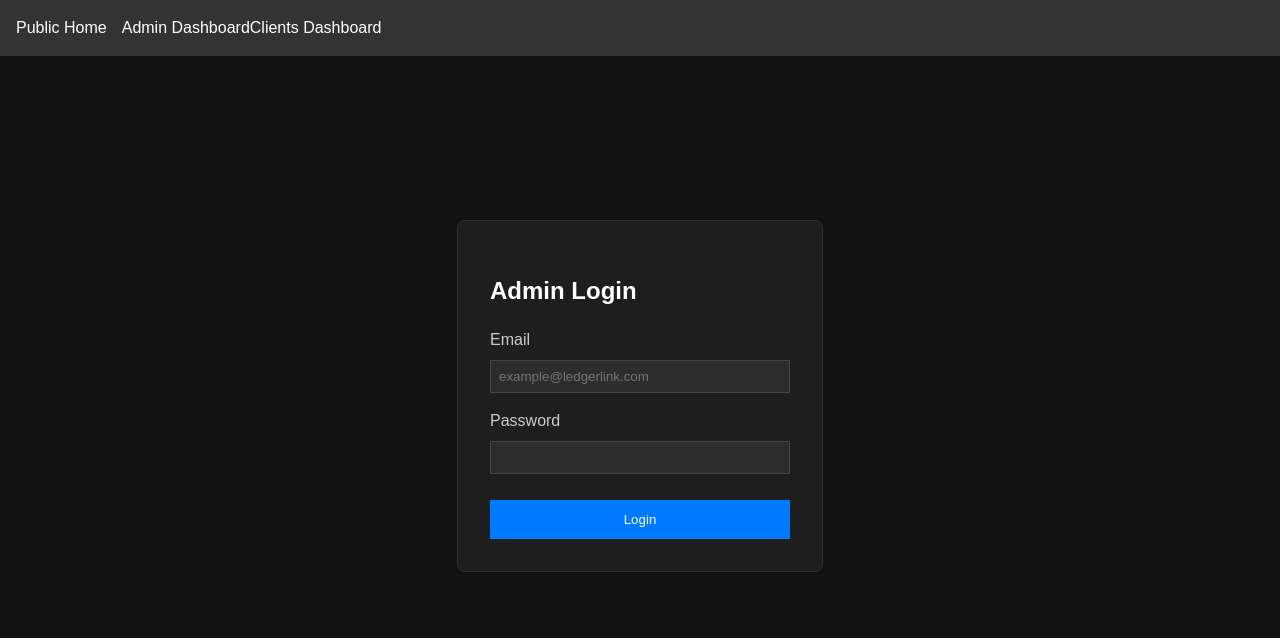
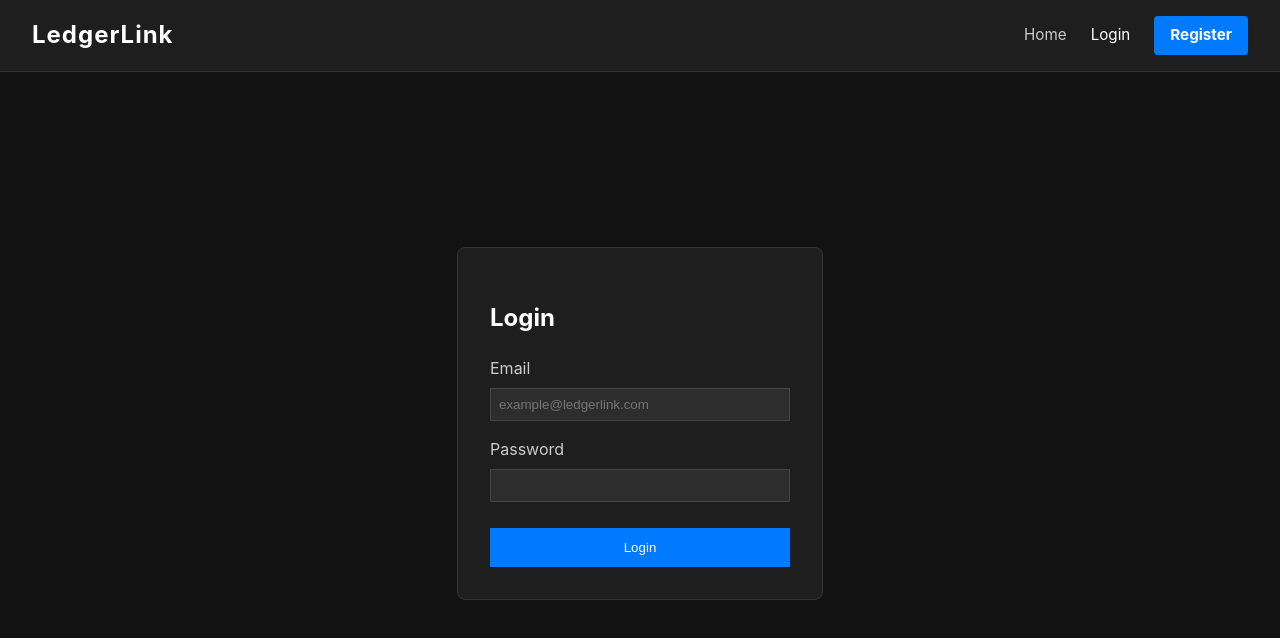
Before and after one commit to void-david/LedgerLink.Web, a Vue app: page /login in a window 1280 px wide. Shown: the top 638 px of the page. Built offline with nearby package versions, Linux system fonts and the light colour scheme.

Commit message:
sprint 4 done

```diff
--- a/src/App.vue
+++ b/src/App.vue
@@ -1,19 +1,131 @@
 <script setup lang="ts">
-  // Logic handled by the views
+import { useRouter } from 'vue-router';
+import { useAuthStore } from './stores/auth';
+
+const authStore = useAuthStore();
+const router = useRouter();
+
+const handleLogout = () => {
+  authStore.logout();
+  router.push('/login');
+};
 </script>
 
 <template>
-  <div class="app-container">
-    <nav style="background: #333; padding: 1rem; margin-bottom: 20px;">
-      <router-link to="/" style="color: white; margin-right: 15px; text-decoration: none;">Public Home</router-link>
-      <router-link to="/admin" style="color: white; text-decoration: none;">Admin Dashboard</router-link>
-      <router-link to="/clients" style="color: white; text-decoration: none;">Clients Dashboard</router-link>
+  <div class="app-layout">
+    <nav class="navbar">
+      <div class="logo">LedgerLink</div>
+
+      <div class="nav-links">
+        <router-link to="/">Home</router-link>
+
+        <template v-if="!authStore.isAutheticated">
+          <router-link to="/login">Login</router-link>
+          <router-link to="/register" class="btn-register">Register</router-link>
+        </template>
+
+        <template v-if="authStore.isClient">
+          <router-link to="/dashboard">My Portal</router-link>
+        </template>
+
+        <template v-if="authStore.isAdmin">
+          <router-link to="/admin">Requests</router-link>
+          <router-link to="/clients">Clients DB</router-link>
+        </template>
+
+        <button v-if="authStore.isAutheticated" @click="handleLogout" class="btn-logout">
+          Logout
+        </button>
+      </div>
     </nav>
 
-    <RouterView />
+    <main class="content">
+      <RouterView />
+    </main>
   </div>
 </template>
 
+<style scoped>
+/* Base Layout */
+.app-layout {
+  min-height: 100vh;
+  display: flex;
+  flex-direction: column;
+}
+
+/* Navbar Styling */
+.navbar {
+  display: flex;
+  justify-content: space-between;
+  align-items: center;
+  padding: 1rem 2rem;
+  background-color: #1e1e1e;
+  border-bottom: 1px solid #333;
+}
+
+.logo {
+  font-weight: bold;
+  font-size: 1.5rem;
+  color: #fff;
+  letter-spacing: 1px;
+}
+
+/* Navigation Links */
+.nav-links {
+  display: flex;
+  gap: 1.5rem;
+  align-items: center;
+}
+
+.nav-links a {
+  color: #ccc;
+  text-decoration: none;
+  font-size: 0.95rem;
+  transition: color 0.2s;
+}
+
+.nav-links a:hover, .nav-links a.router-link-active {
+  color: #fff;
+}
+
+/* Buttons */
+.btn-register {
+  background: #007bff;
+  color: white !important;
+  padding: 0.5rem 1rem;
+  border-radius: 4px;
+  font-weight: bold;
+  transition: background 0.2s;
+}
+
+.btn-register:hover {
+  background: #0056b3;
+}
+
+.btn-logout {
+  background: transparent;
+  border: 1px solid #dc3545;
+  color: #dc3545;
+  padding: 0.4rem 0.8rem;
+  border-radius: 4px;
+  cursor: pointer;
+  transition: all 0.2s;
+}
+
+.btn-logout:hover {
+  background: #dc3545;
+  color: white;
+}
+
+.content {
+  padding: 2rem;
+  flex: 1;
+}
+
+
+</style>
+
 <style>
-  body {margin: 0; font-family: sans-serif;}
+/* Global Resets */
+body { margin: 0; font-family: 'Inter', sans-serif; background-color: #121212; color: white; }
 </style>
--- a/src/stores/auth.ts
+++ b/src/stores/auth.ts
@@ -6,22 +6,31 @@ export const useAuthStore = defineStore('auth', () =>{
     const token = ref(sessionStorage.getItem('token') || '');
     const userEmail = ref(sessionStorage.getItem('userEmail') || '');
 
+    const role = ref(sessionStorage.getItem('userRole') || '');
+
     const isAutheticated = computed(() => !!token.value);
+    const isAdmin = computed(() => role.value === 'Admin');
+    const isClient = computed(() => role.value === 'Client');
 
-    function login(newToken: string, email: string){
+    function login(newToken: string, email: string, newRole: string){
         token.value = newToken;
         userEmail.value = email;
+        role.value = newRole;
         // Save to browser local storage
         sessionStorage.setItem('token', newToken);
         sessionStorage.setItem('userEmail', email);
+        sessionStorage.setItem('userRole', newRole);
     }
 
     function logout(){
         token.value = '';
         userEmail.value = '';
+        role.value = '';
+
         sessionStorage.removeItem('token');
         sessionStorage.removeItem('userEmail');
+        sessionStorage.removeItem('userRole');
     }
 
-    return { token, userEmail, isAutheticated, login, logout };
+    return { token, userEmail, role, isAutheticated, isAdmin, isClient, login, logout };
 });
--- a/src/types/ServiceRequest.ts
+++ b/src/types/ServiceRequest.ts
@@ -4,4 +4,5 @@ export interface ServiceRequest{
     price: number;
     status: string;
     createdAt: string;
+    clientName?: string; // Might not have a client attached
 }
--- a/src/views/AdminDashboard.vue
+++ b/src/views/AdminDashboard.vue
@@ -2,18 +2,42 @@
 import { ref, onMounted } from 'vue';
 import apiClient from '../api/axios';
 import type { Service } from '../types/Service';
+import type { ServiceRequest } from '../types/ServiceRequest';
 
 // State
 const services = ref<Service[]>([]);
+const requests = ref<ServiceRequest[]>([]);
 const isEditing = ref(false);
 const form = ref({ id: 0, name: '', description: '', basePrice: 0 });
 const message = ref('');
 
-// Fetch Data
+// Fetch Data (Services)
 const loadServices = async () => {
   const res = await apiClient.get<Service[]>('/Services');
   services.value = res.data;
 };
+
+// Fetch Requests
+const loadRequests = async () => {
+  try {
+    const res = await apiClient.get<ServiceRequest[]>('/Requests');
+    requests.value = res.data;
+  } catch (err) {
+    console.log("Error loading requests", err);
+  }
+};
+
+// Update status of a request
+const updateStatus = async (id: number, newStatus: number) => {
+  try {
+    await apiClient.put(`/Requests/${id}/status`, { id, newStatus });
+    loadRequests();
+  } catch (err) {
+    console.log(err);
+    alert("Failed to update status");
+  }
+};
+
 
 // Handle Submit (Create OR Update)
 const saveService = async () => {
@@ -55,7 +79,10 @@ const resetForm = () => {
   setTimeout(() => message.value = '', 3000);
 };
 
-onMounted(loadServices);
+onMounted(() => {
+  loadServices();
+  loadRequests();
+});
 
 </script>
 
@@ -67,6 +94,36 @@ onMounted(loadServices);
     </div>
 
     <div v-if="message" class="alert">{{ message }}</div>
+
+    <div class="card" style="margin-bottom: 2rem;">
+      <h2>Incoming Requests</h2>
+      <table class="data-table">
+        <thead>
+          <tr>
+            <th>Client</th>
+            <th>Service</th>
+            <th>Date</th>
+            <th>Status</th>
+            <th>Action</th>
+          </tr>
+        </thead>
+        <tbody>
+          <tr v-for="r in requests" :key="r.id">
+            <td>{{ r.clientName }}</td>
+            <td>{{ r.serviceName }}</td>
+            <td>{{ new Date(r.createdAt).toLocaleDateString() }}</td>
+            <td>
+              <span :class="['badge', r.status.toLowerCase()]">{{ r.status }}</span>
+            </td>
+            <td>
+              <button v-if="r.status === 'Pending'" @click="updateStatus(r.id, 1)" class="btn-sm">Review</button>
+              <button v-if="r.status === 'InReview'" @click="updateStatus(r.id, 2)" class="btn-sm success">Complete</button>
+            </td>
+          </tr>
+        </tbody>
+      </table>
+      <p v-if="requests.length === 0" style="color: #888; margin-top: 10px;">No pending requests.</p>
+    </div>
 
     <div class="dashboard-grid">
       <div class="card form-card">
@@ -153,6 +210,15 @@ onMounted(loadServices);
     box-shadow: 0 4px 6px rgba(0, 0, 0, 0.3);
   }
 
+  .badge { padding: 4px 8px; border-radius: 4px; font-weight: bold; font-size: 0.8rem; }
+  .pending { background: #ffc107; color: black; }
+  .inreview { background: #17a2b8; color: white; }
+  .completed { background: #28a745; color: white; }
+
+  .btn-sm { padding: 5px 10px; font-size: 0.8rem; margin-right: 5px; cursor: pointer; border-radius: 4px; border:none; background: #007bff; color: white; }
+  .btn-sm.success { background-color: #28a745; }
+
+
   .form-group { margin-bottom: 1rem; }
   label { display: block; margin-bottom: 0.5rem; font-size: 0.9rem; color: #bbb; }
   input, textarea {
--- a/src/views/LoginView.vue
+++ b/src/views/LoginView.vue
@@ -19,7 +19,7 @@ const handleLogin = async () => {
       });
 
       // Save token to store (sessionStorage)
-      authStore.login(response.data.token, response.data.email);
+      authStore.login(response.data.token, response.data.email, response.data.role);
 
       // Save role to sessionStorage
       sessionStorage.setItem('userRole', response.data.role);
@@ -39,7 +39,7 @@ const handleLogin = async () => {
 <template>
     <div class="login-container">
       <div class="login-card">
-        <h2>Admin Login</h2>
+        <h2>Login</h2>
         <form @submit.prevent="handleLogin">
           <div class="form-group">
             <label>Email</label>
```
